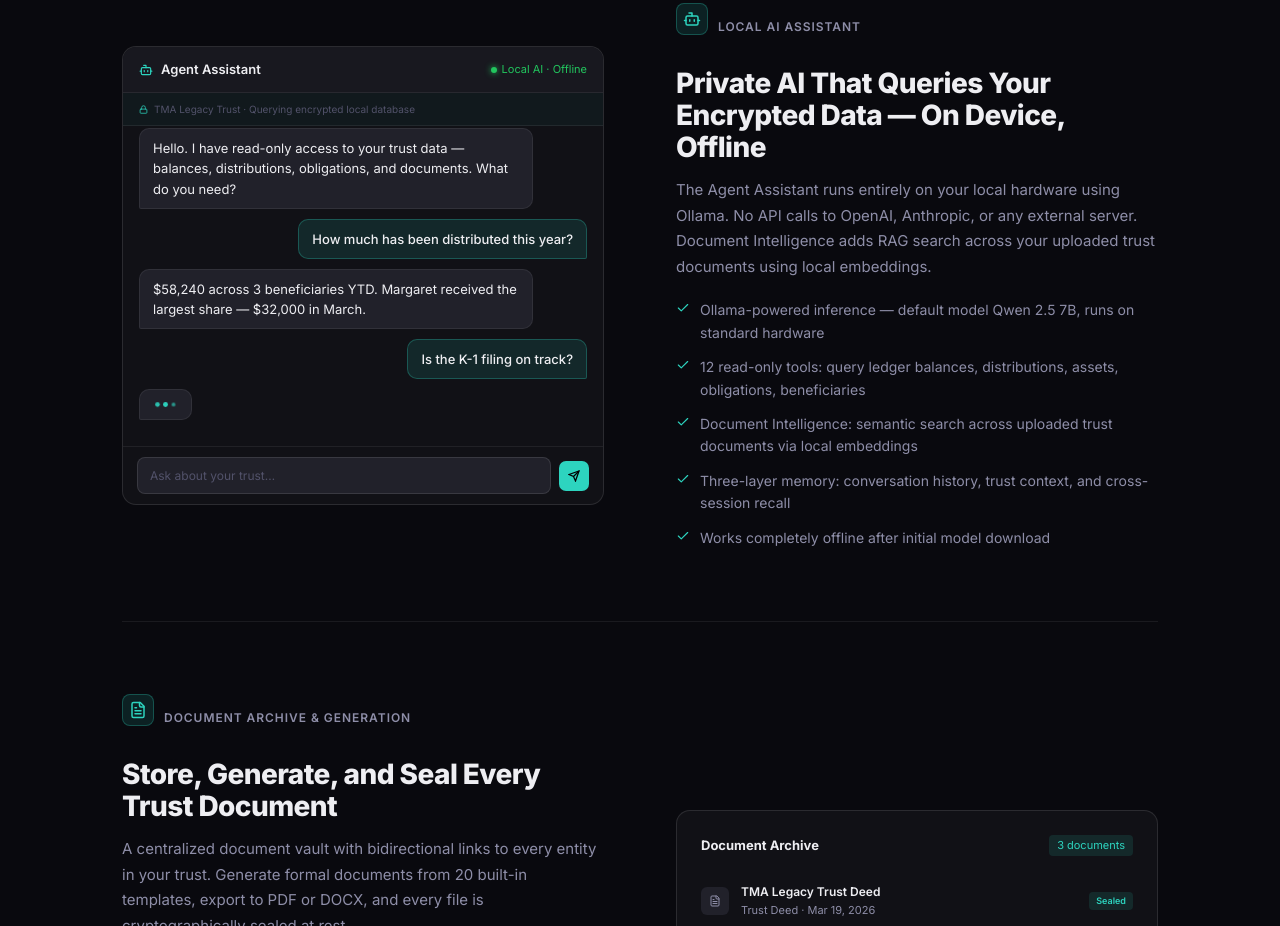
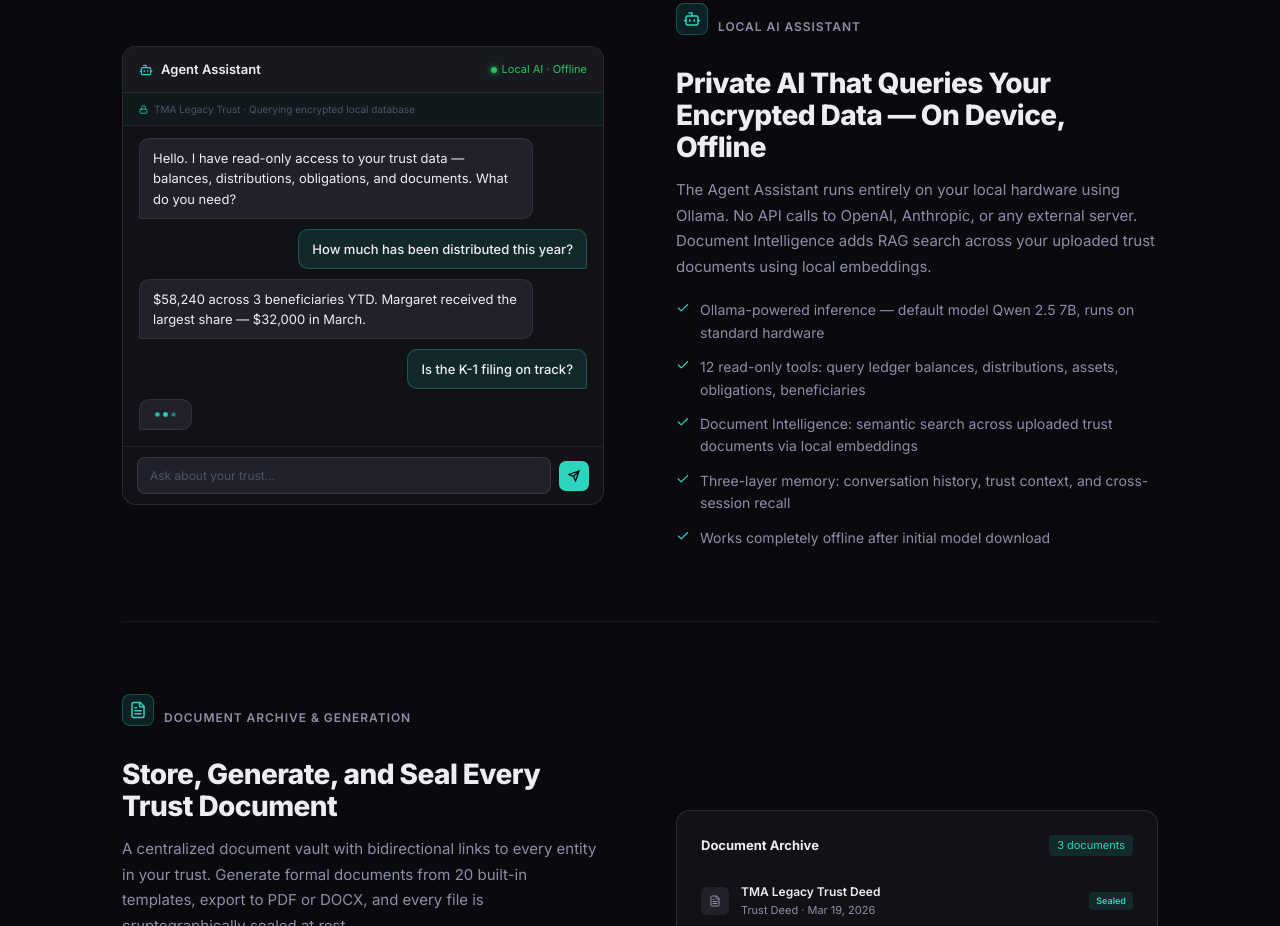
Before and after one commit to apvera-admin/trustarchive, a Next.js app: page /features in a window 1280 px wide. Shown: the part 3220-4146 px from the top of the page. Built offline with nearby package versions, Linux system fonts and the light colour scheme.

Commit message:
Update AgentMockup.js

```diff
--- a/components/AgentMockup.js
+++ b/components/AgentMockup.js
@@ -5,11 +5,11 @@ import { Bot, Lock } from 'lucide-react';
 const TEAL = '#2DD4BF';
 
 const CONVO = [
-  { role: 'user',  text: 'How much has been distributed this year?',             delay: 800  },
+  { role: 'user',  text: 'How much has been distributed this year?', delay: 800 },
   { role: 'agent', text: '$58,240 across 3 beneficiaries YTD. Margaret received the largest share — $32,000 in March.', delay: 2400 },
-  { role: 'user',  text: 'Is the K-1 filing on track?',                          delay: 5600 },
+  { role: 'user',  text: 'Is the K-1 filing on track?', delay: 5600 },
   { role: 'agent', text: 'Due April 30 — 9 days from now. I\'d recommend exporting the income summary this week to give your CPA time to review.', delay: 7400 },
-  { role: 'user',  text: 'What\'s the current principal balance?',               delay: 11200 },
+  { role: 'user',  text: 'What\'s the current principal balance?', delay: 11200 },
   { role: 'agent', text: 'Principal balance is $2,180,000 as of today. Income balance is $58,240. Net trust value: $2,238,240.', delay: 13000 },
 ];
 
@@ -31,7 +31,7 @@ export default function AgentMockup() {
   const [visibleCount, setVisibleCount] = useState(0);
   const [typing,       setTyping]       = useState(false);
   const [cycle,        setCycle]        = useState(0);
-  const bottomRef = useRef(null);
+  const scrollRef = useRef(null);
 
   useEffect(() => {
     setVisibleCount(0);
@@ -49,7 +49,6 @@ export default function AgentMockup() {
       }, msg.delay));
     });
 
-    // Restart the whole conversation after it finishes
     const lastDelay = CONVO[CONVO.length - 1].delay;
     timers.push(setTimeout(() => setCycle(c => c + 1), lastDelay + 3500));
 
@@ -57,7 +56,9 @@ export default function AgentMockup() {
   }, [cycle]);
 
   useEffect(() => {
-    bottomRef.current?.scrollIntoView({ behavior: 'smooth' });
+    if (scrollRef.current) {
+      scrollRef.current.scrollTop = scrollRef.current.scrollHeight;
+    }
   }, [visibleCount, typing]);
 
   return (
@@ -81,7 +82,6 @@ export default function AgentMockup() {
         userSelect: 'none',
       }}>
 
-        {/* Header */}
         <div style={{
           background: 'var(--bg-surface-2)',
           padding: '12px 16px',
@@ -93,16 +93,11 @@ export default function AgentMockup() {
             <span style={{ fontSize: 13, fontWeight: 600, color: 'var(--text-1)' }}>Agent Assistant</span>
           </div>
           <div style={{ display: 'flex', alignItems: 'center', gap: 5 }}>
-            <div style={{
-              width: 6, height: 6, borderRadius: '50%',
-              background: '#22c55e',
-              boxShadow: '0 0 6px #22c55e',
-            }} />
+            <div style={{ width: 6, height: 6, borderRadius: '50%', background: '#22c55e', boxShadow: '0 0 6px #22c55e' }} />
             <span style={{ fontSize: 11, color: '#22c55e' }}>Local AI · Offline</span>
           </div>
         </div>
 
-        {/* Trust context pill */}
         <div style={{
           padding: '8px 16px',
           borderBottom: '1px solid var(--border)',
@@ -115,8 +110,9 @@ export default function AgentMockup() {
           </span>
         </div>
 
-        {/* Messages */}
-        <div style={{
+        <div
+          ref={scrollRef}
+          style={{
             padding: '16px',
             minHeight: 260,
             maxHeight: 320,
@@ -125,9 +121,8 @@ export default function AgentMockup() {
             flexDirection: 'column',
             gap: 10,
             scrollbarWidth: 'none',
-        }}>
-
-          {/* Static intro message from agent */}
+          }}
+        >
           <div style={{ alignSelf: 'flex-start', maxWidth: '88%' }}>
             <div style={{
               padding: '9px 13px',
@@ -141,28 +136,17 @@ export default function AgentMockup() {
           </div>
 
           {CONVO.slice(0, visibleCount).map((msg, i) => (
-            <div
-              key={`${cycle}-${i}`}
-              style={{
+            <div key={`${cycle}-${i}`} style={{
               alignSelf: msg.role === 'user' ? 'flex-end' : 'flex-start',
               maxWidth: '88%',
               animation: 'ta-msg 0.3s ease',
-              }}
-            >
+            }}>
               <div style={{
                 padding: '9px 13px',
-                borderRadius: msg.role === 'user'
-                  ? '10px 10px 2px 10px'
-                  : '10px 10px 10px 2px',
-                background: msg.role === 'user'
-                  ? 'rgba(45,212,191,0.12)'
-                  : 'var(--bg-surface-3)',
-                border: msg.role === 'user'
-                  ? '1px solid rgba(45,212,191,0.28)'
-                  : '1px solid var(--border)',
-                fontSize: 13,
-                lineHeight: 1.55,
-                color: 'var(--text-1)',
+                borderRadius: msg.role === 'user' ? '10px 10px 2px 10px' : '10px 10px 10px 2px',
+                background: msg.role === 'user' ? 'rgba(45,212,191,0.12)' : 'var(--bg-surface-3)',
+                border: msg.role === 'user' ? '1px solid rgba(45,212,191,0.28)' : '1px solid var(--border)',
+                fontSize: 13, lineHeight: 1.55, color: 'var(--text-1)',
                 fontWeight: msg.role === 'agent' ? 400 : 500,
               }}>
                 {msg.text}
@@ -182,11 +166,8 @@ export default function AgentMockup() {
               </div>
             </div>
           )}
-
-          <div ref={bottomRef} />
         </div>
 
-        {/* Fake input bar */}
         <div style={{
           padding: '10px 14px',
           borderTop: '1px solid var(--border)',
@@ -196,19 +177,14 @@ export default function AgentMockup() {
             flex: 1,
             background: 'var(--bg-surface-3)',
             border: '1px solid var(--border-md)',
-            borderRadius: 8,
-            padding: '8px 12px',
-            fontSize: 12,
-            color: 'var(--text-3)',
+            borderRadius: 8, padding: '8px 12px',
+            fontSize: 12, color: 'var(--text-3)',
           }}>
             Ask about your trust…
           </div>
           <div style={{
-            width: 30, height: 30,
-            background: TEAL,
-            borderRadius: 7,
-            display: 'flex', alignItems: 'center', justifyContent: 'center',
-            flexShrink: 0,
+            width: 30, height: 30, background: TEAL,
+            borderRadius: 7, display: 'flex', alignItems: 'center', justifyContent: 'center', flexShrink: 0,
           }}>
             <svg width="12" height="12" viewBox="0 0 24 24" fill="none" stroke="#000" strokeWidth="2.5">
               <line x1="22" y1="2" x2="11" y2="13" />
```
Lines whose indentation alone changed are shown as unchanged.
